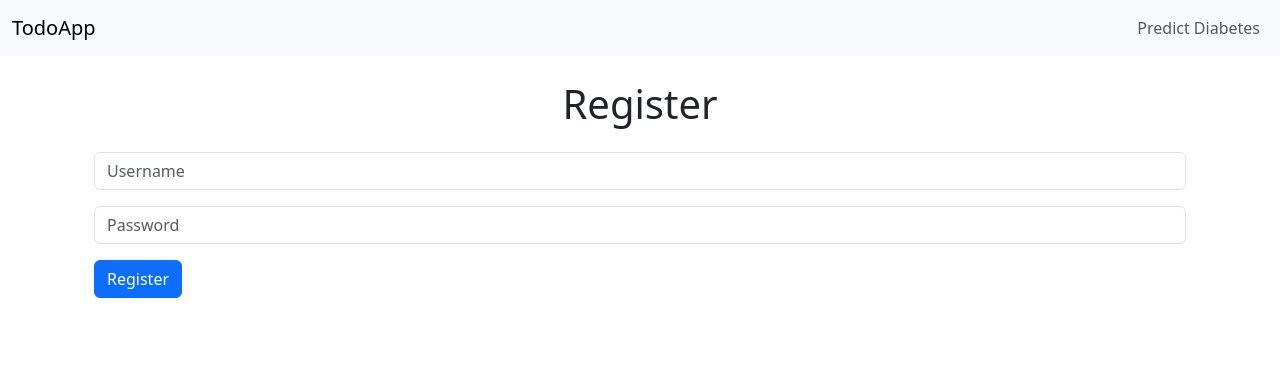
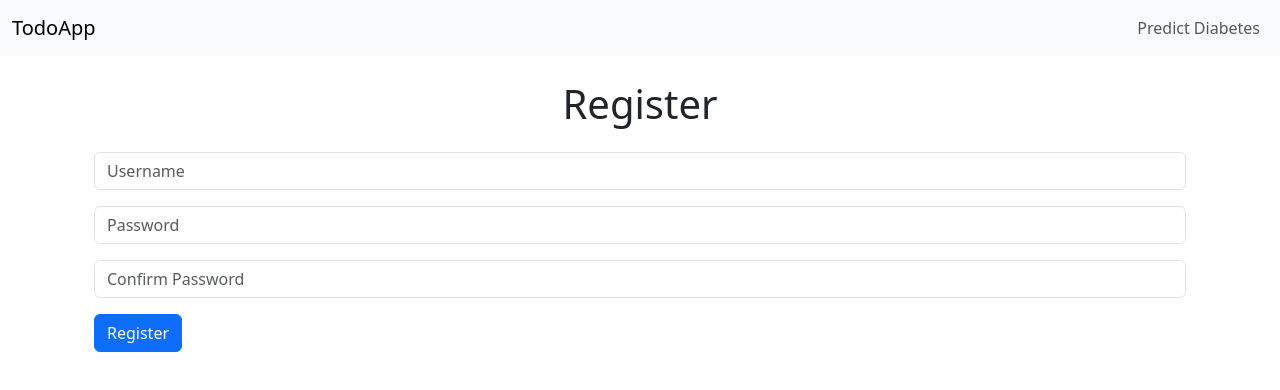
Before and after one commit to atpk/todo-app, a React (Create React App) app in the folder frontend/: page /register in a window 1280 px wide. Shown: the top 390 px of the page. Built offline with nearby package versions, Linux system fonts and the light colour scheme.

Commit message:
password checks added

```diff
--- a/frontend/src/components/Register.js
+++ b/frontend/src/components/Register.js
@@ -1,15 +1,57 @@
-import React, { useState } from "react";
+import React, { useState, useEffect } from "react";
 import axios from "axios";
 import { useNavigate } from "react-router-dom";
 
 const Register = () => {
   const [username, setUsername] = useState("");
   const [password, setPassword] = useState("");
+  const [confirmPassword, setConfirmPassword] = useState("");
+  const [errorMessage, setErrorMessage] = useState("");
+  const [passwordError, setPasswordError] = useState("");
+  const [confirmPasswordError, setConfirmPasswordError] = useState("");
   const navigate = useNavigate();
 
-  const handleSubmit = async (e) => {
+  const validatePassword = (password) => {
+    const minLength = 6;
+    const hasLowercase = /[a-z]/.test(password);
+    const hasUppercase = /[A-Z]/.test(password);
+    const hasNumber = /\d/.test(password);
+    const hasSpecialChar = /[!@#$%^&*(),.?":{}|<>]/.test(password);
+
+    return (
+      password.length >= minLength &&
+      hasLowercase &&
+      hasUppercase &&
+      hasNumber &&
+      hasSpecialChar
+    );
+  };
+
+  useEffect(() => {
+    if (password && !validatePassword(password)) {
+      setPasswordError(
+        "Password must be at least 6 characters long and contain at least one lowercase letter, one uppercase letter, one number, and one special character."
+      );
+    } else {
+      setPasswordError("");
+    }
+
+    if (confirmPassword && password !== confirmPassword) {
+      setConfirmPasswordError("Passwords do not match");
+    } else {
+      setConfirmPasswordError("");
+    }
+  }, [password, confirmPassword]);
+
+  const handleRegister = async (e) => {
     e.preventDefault();
     try {
+      // password check
+      if (passwordError || confirmPasswordError) {
+        setErrorMessage("Please fix the errors before submitting.");
+        return;
+      }
+
       await axios.post(`${process.env.REACT_APP_BACKEND_URL}/auth/register`, {
         username,
         password,
@@ -24,7 +66,8 @@ const Register = () => {
   return (
     <div className="container mt-4">
       <h1 className="text-center mb-4">Register</h1>
-      <form onSubmit={handleSubmit}>
+      {errorMessage && <div className="alert alert-danger">{errorMessage}</div>}
+      <form onSubmit={handleRegister}>
         <div className="mb-3">
           <input
             type="text"
@@ -41,9 +84,30 @@ const Register = () => {
             placeholder="Password"
             value={password}
             onChange={(e) => setPassword(e.target.value)}
+            required
           />
+          {passwordError && (
+            <small className="text-danger">{passwordError}</small>
+          )}
         </div>
-        <button type="submit" className="btn btn-primary">
+        <div className="mb-3">
+          <input
+            type="password"
+            className="form-control"
+            placeholder="Confirm Password"
+            value={confirmPassword}
+            onChange={(e) => setConfirmPassword(e.target.value)}
+            required
+          />
+          {confirmPasswordError && (
+            <small className="text-danger">{confirmPasswordError}</small>
+          )}
+        </div>
+        <button
+          type="submit"
+          className="btn btn-primary"
+          disabled={passwordError || confirmPasswordError}
+        >
           Register
         </button>
       </form>
```
